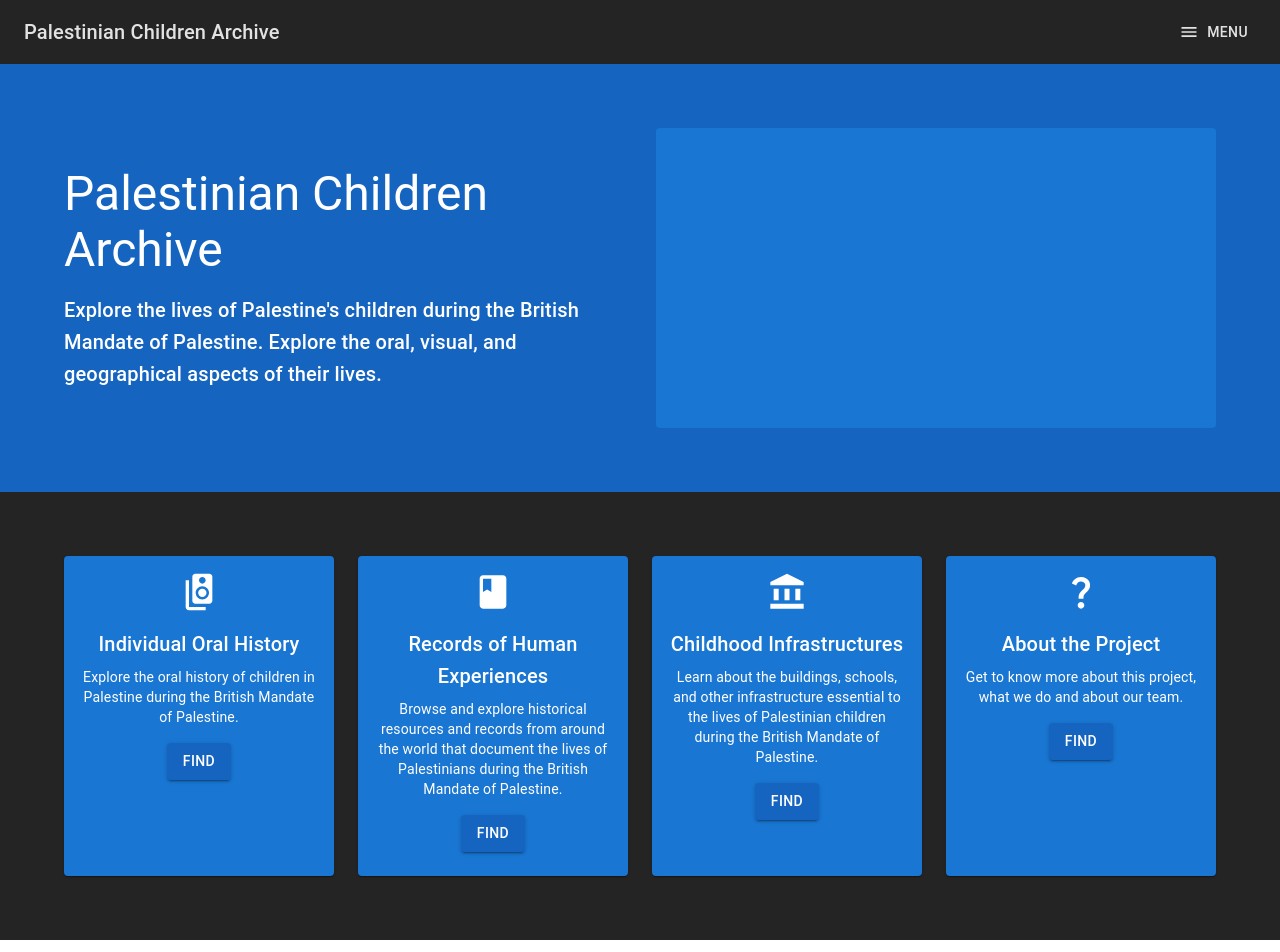
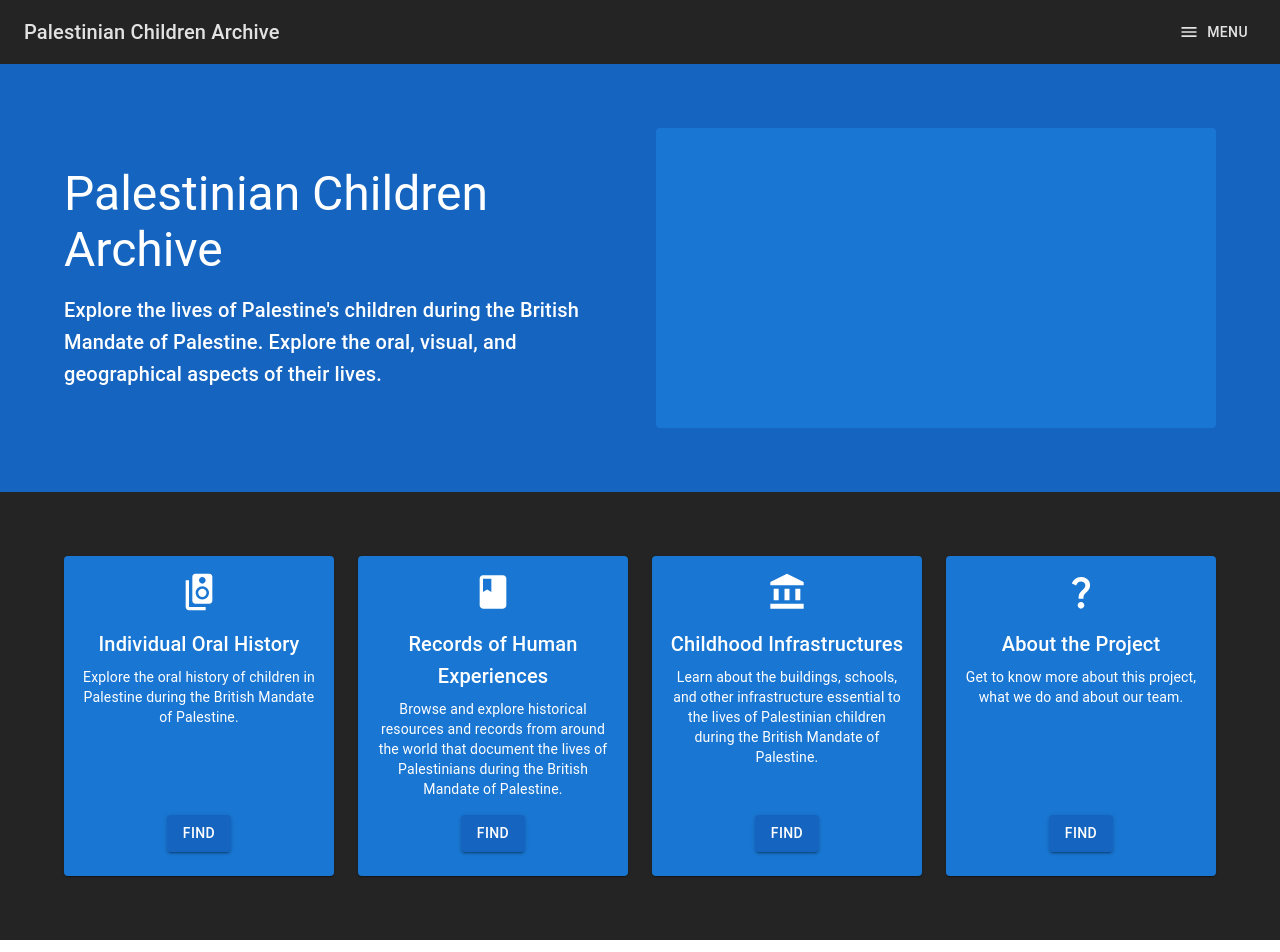
Before and after one commit to Palestinian-Children-Archive/palestinian-children-archive.github.io, a React (Vite) app: page /#/ in a window 1280 px wide. Shown: the top 952 px of the page. Built offline with nearby package versions, Linux system fonts and the light colour scheme.

Commit message:
chore: update home page

```diff
--- a/src/navigation/screens/Home.tsx
+++ b/src/navigation/screens/Home.tsx
@@ -9,23 +9,20 @@ import {
   Grid,
   useTheme,
 } from "@mui/material";
-import {
-  Book as BookIcon,
-  Map as MapIcon,
-  AccountBalance as BuildingIcon,
-  SpeakerGroup,
-  QuestionMark,
-} from "@mui/icons-material";
+import { Link } from "react-router-dom";
+
 import { pages } from "../routes";
 
 const FeatureCard = ({
   icon: Icon,
   title,
   description,
+  to,
 }: {
   icon: FC;
   title: string;
   description: string;
+  to: string;
 }) => {
   const theme = useTheme();
 
@@ -37,18 +34,18 @@ const FeatureCard = ({
         color: "white",
         "&:hover": {
           backgroundColor: theme.palette.primary.dark,
-          cursor: "pointer",
         },
         transition: "background-color 0.3s",
       }}
     >
-      <CardContent>
+      <CardContent sx={{ height: "100%" }}>
         <Box
           sx={{
             display: "flex",
             flexDirection: "column",
             alignItems: "center",
             textAlign: "center",
+            height: "100%",
           }}
         >
           <Icon sx={{ fontSize: 40, mb: 2 }} />
@@ -59,6 +56,7 @@ const FeatureCard = ({
             {description}
           </Typography>
           <Button
+            component={Link}
             variant="contained"
             sx={{
               mt: "auto",
@@ -67,6 +65,7 @@ const FeatureCard = ({
                 backgroundColor: theme.palette.primary.darker,
               },
             }}
+            to={to}
           >
             Find
           </Button>
@@ -79,7 +78,6 @@ const FeatureCard = ({
 const HomePage = () => {
   return (
     <Box>
-      {/* Hero Section */}
       <Box sx={{ bgcolor: "primary.dark", color: "white", py: 8 }}>
         <Container>
           <Grid container spacing={4} alignItems="center">
@@ -107,7 +105,6 @@ const HomePage = () => {
         </Container>
       </Box>
 
-      {/* Features Grid */}
       <Container sx={{ py: 8 }}>
         <Grid container spacing={3}>
           {pages.map((feature, index) => (
@@ -116,13 +113,13 @@ const HomePage = () => {
                 icon={feature.icon}
                 title={feature.label}
                 description={feature.description}
+                to={feature.path}
               />
             </Grid>
           ))}
         </Grid>
       </Container>
 
-      {/* About Section */}
       <Box sx={{ bgcolor: "background.paper", py: 8 }}>
         <Container>
           <Grid container spacing={4}>
```
